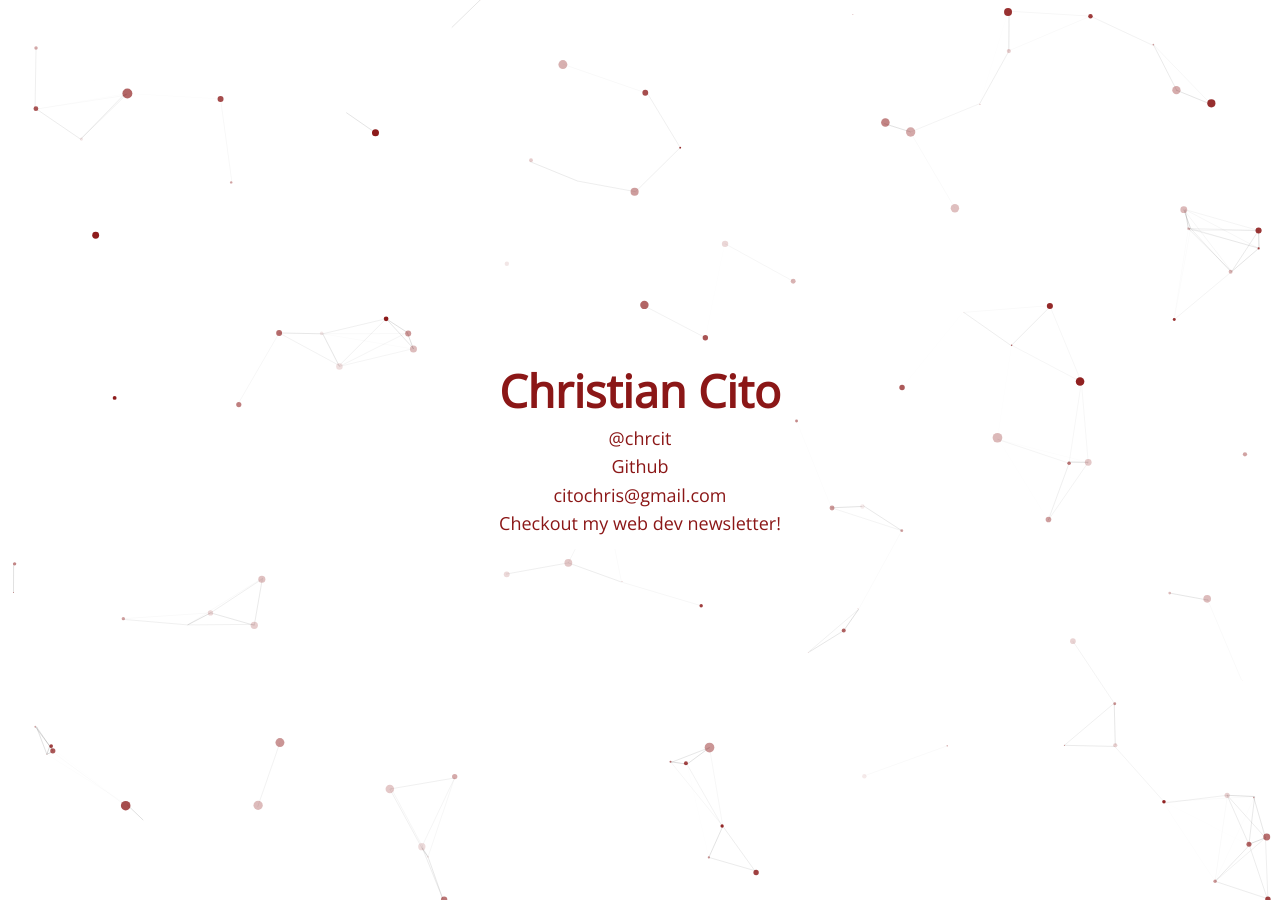
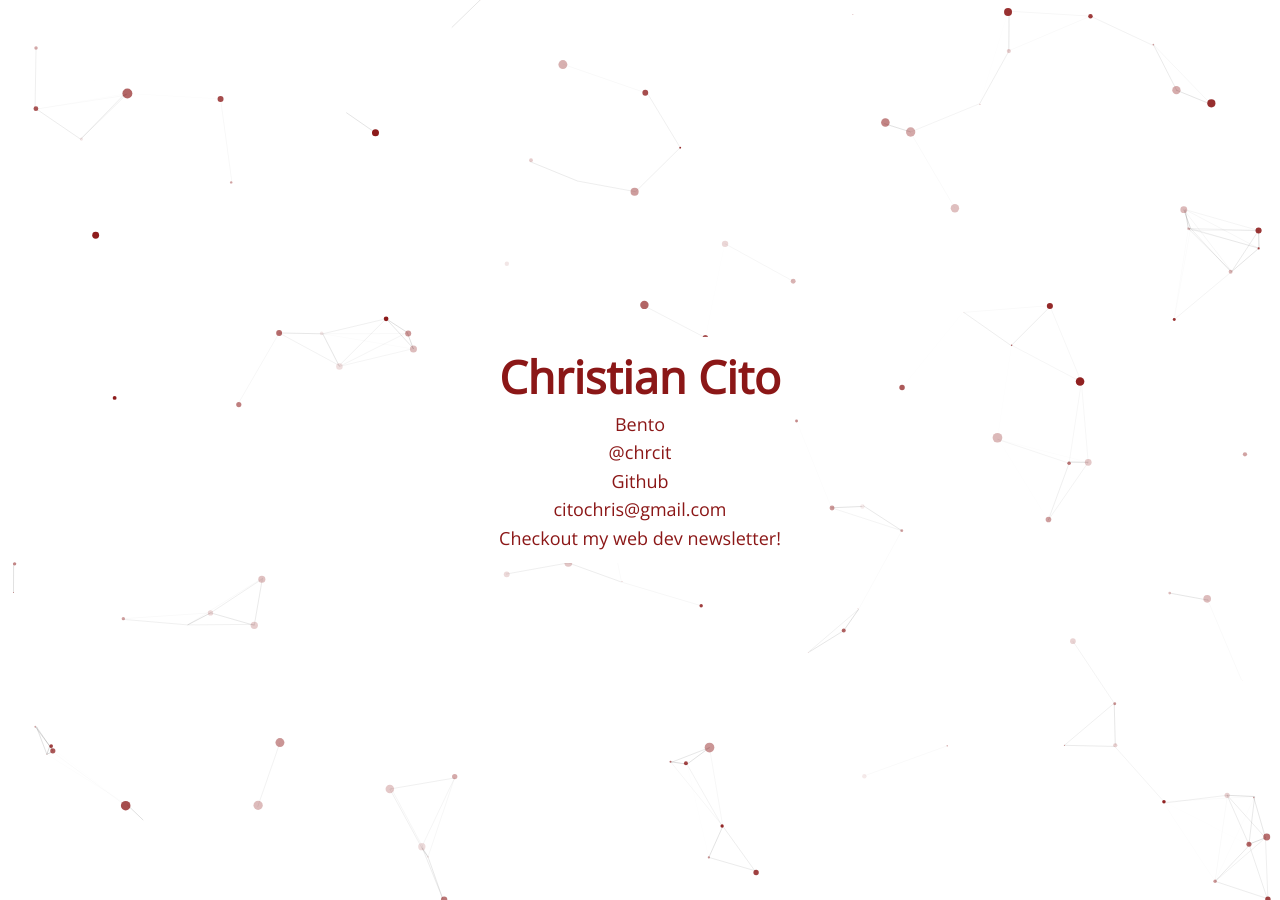
Before and after one commit to chrcit/christiancito.com, a Jekyll site: the page built from index.md, in a window 1280 px wide. Built offline with Jekyll 4.4.1, drawn with Linux system fonts in a browser that asks for light colours.

Commit message:
Update index.md

```diff
--- a/index.md
+++ b/index.md
@@ -5,6 +5,7 @@ layout: index
 
 <h1 class="site-title"><a href="{{ site.url }}">Christian Cito</a></h1>
 <ul class="site-list">
+  <li><a target="_blank" href="https://bento.me/chrcit">Bento</a></li>
   <li><a target="_blank" href="https://twitter.com/{{ site.twitter }}">@{{ site.twitter }}</a></li>
   <li><a target="_blank" href="https://github.com/chrcit">Github</a></li>
   <li><a target="_blank" href="mailto:citochris@gmail.com">citochris@gmail.com</a></li>
```
